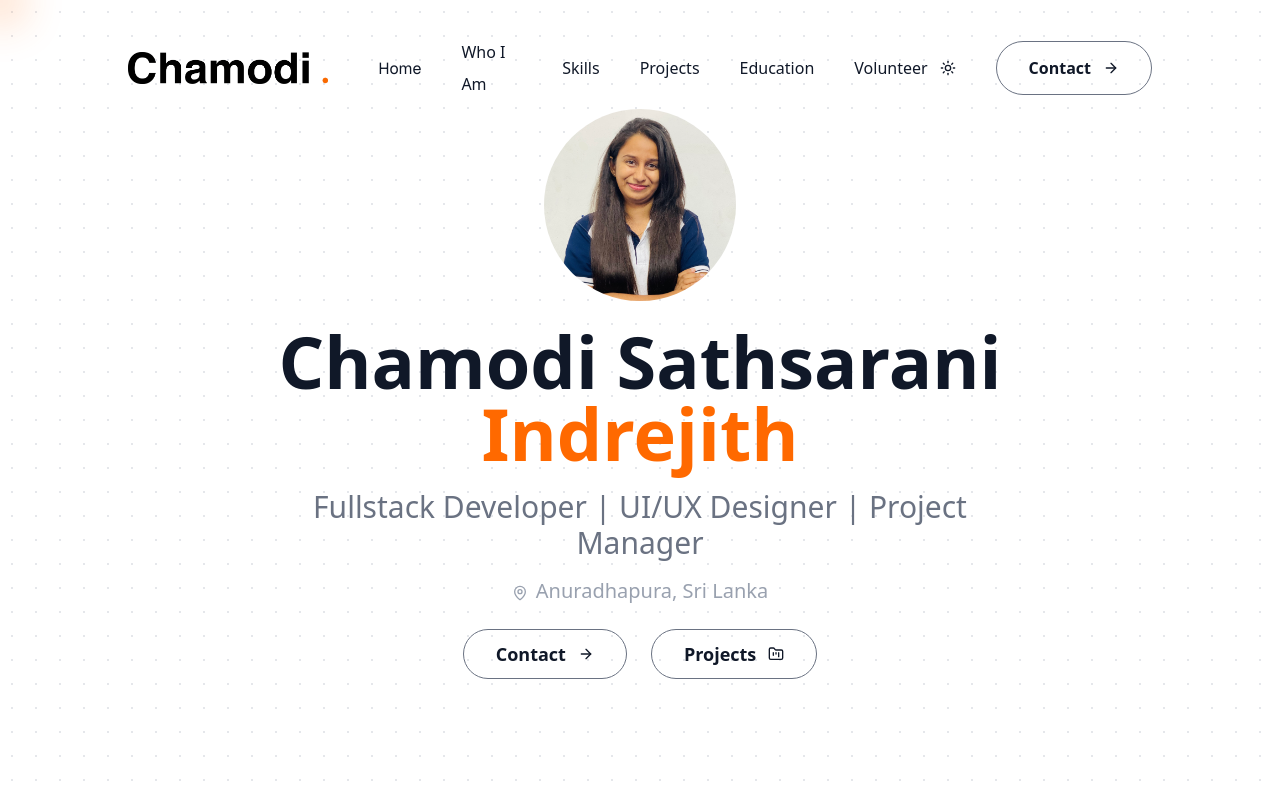
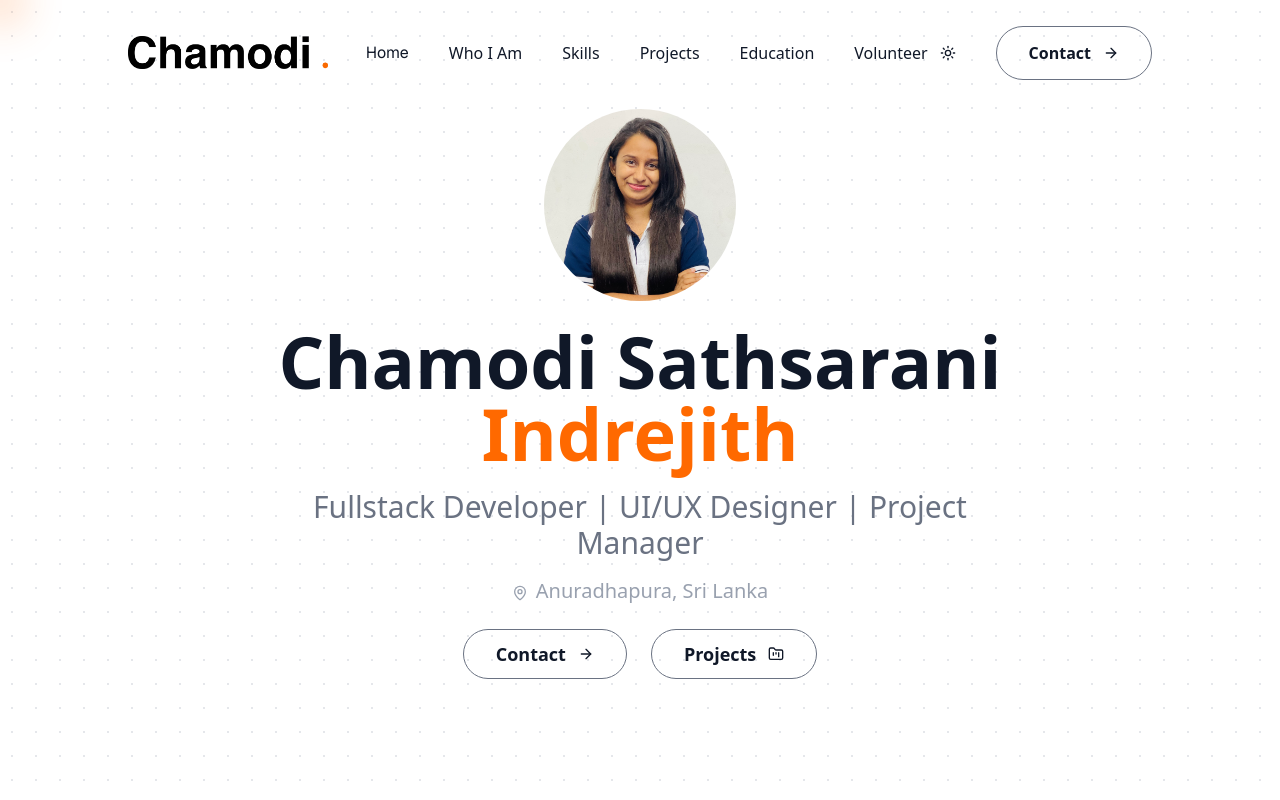
Before and after one commit to chamoindrejith/portfolio-chamodi, a Next.js app: page / in a window 1280 px wide. Shown: the top 800 px of the page. Built offline with nearby package versions, Linux system fonts and the light colour scheme.

Commit message:
Fix : Navbar fixing

```diff
--- a/src/components/Navbar.jsx
+++ b/src/components/Navbar.jsx
@@ -50,7 +50,7 @@ const Navbar = () => {
 
   return (
     <>
-      <nav className={`w-full grid-cols-6 fixed flex px-5 lg:px-10 xl:px-[10%] py-6 justify-between items-center z-50 transition-all duration-300 ${isScrolled ? "bg-white/90 dark:bg-gray-950/90 shadow-md" : ""}`}>
+      <nav className={`w-full whitespace-nowrap shrink-0 grid-cols-6 fixed flex px-5 lg:px-10 xl:px-[10%] py-6 justify-between items-center z-50 transition-all duration-300 ${isScrolled ? "bg-white/90 dark:bg-gray-950/90 shadow-md" : ""}`}>
         <Link href="">
           <Image
             src={isDarkMode ? assets.logoDark : assets.logo}
```
